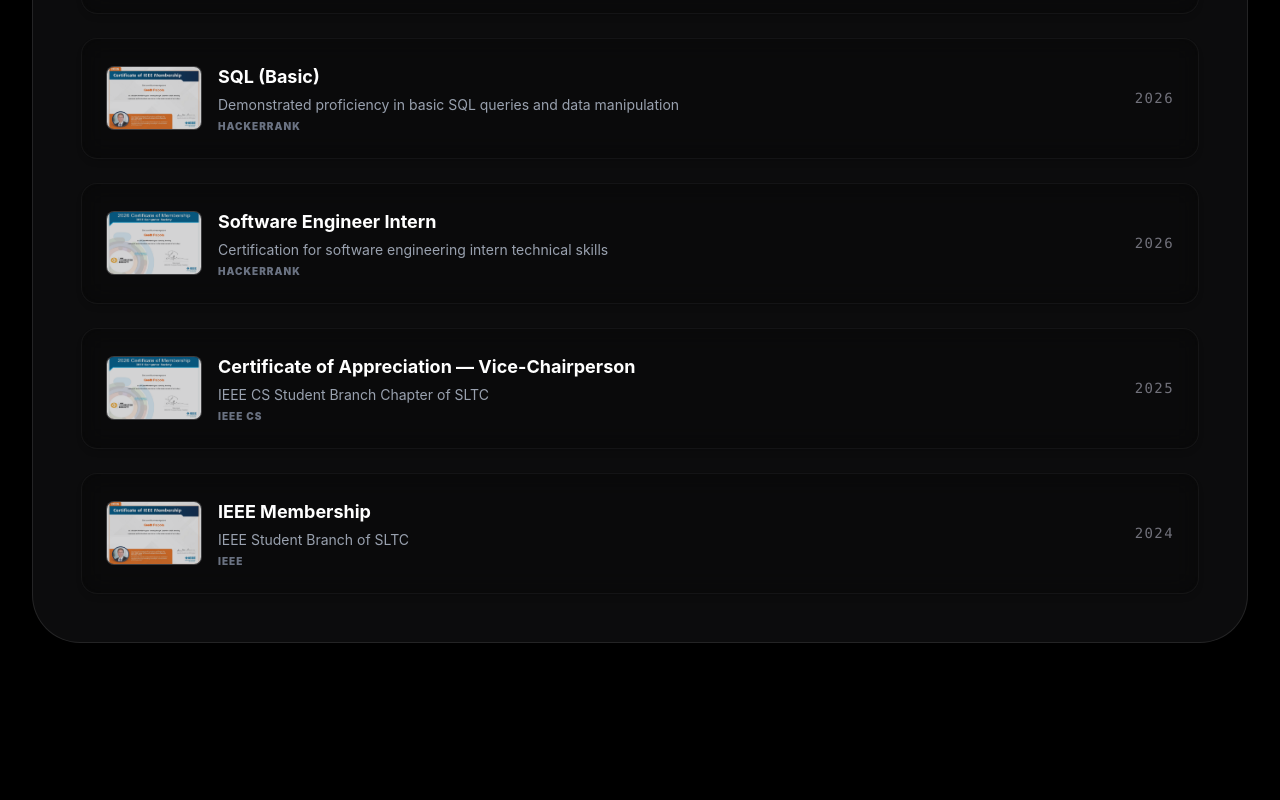
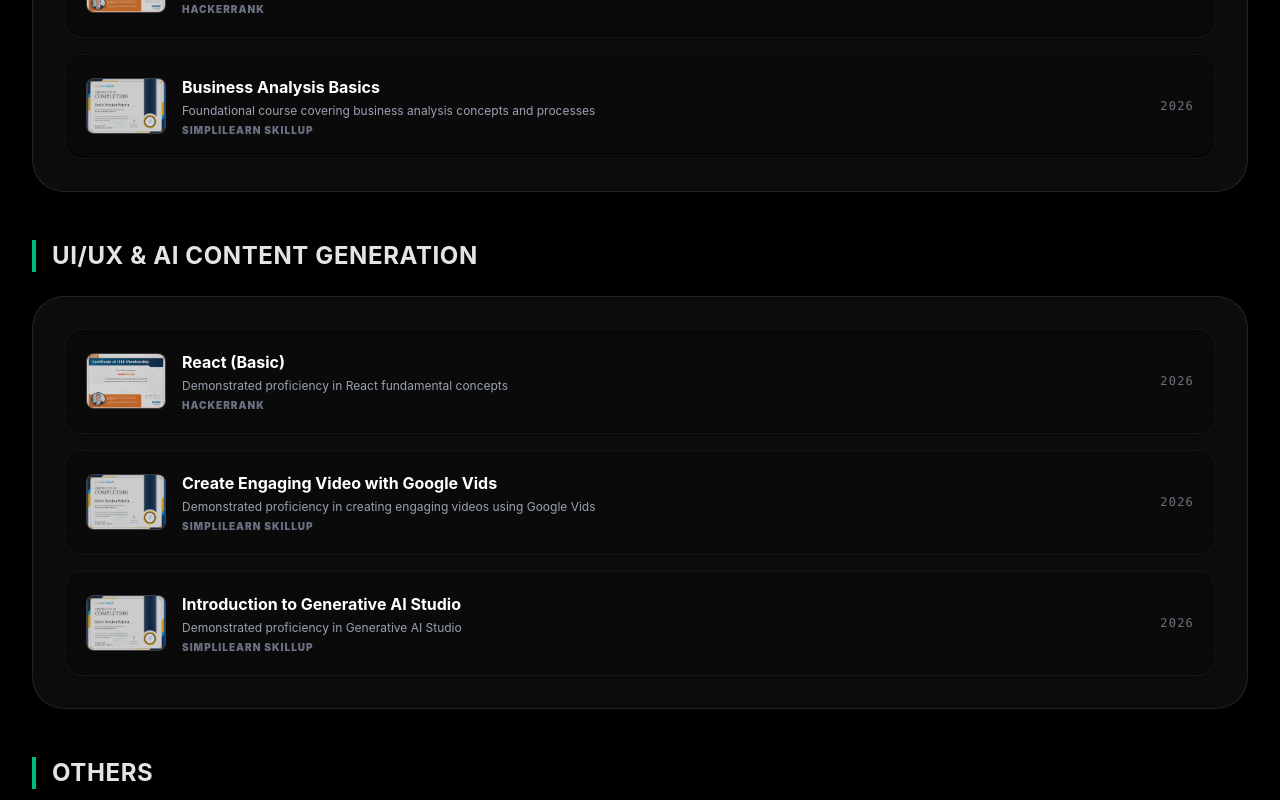
Before and after one commit to geeth-rp/portfolio-geeth, a React (Vite) app: page / in a window 1280 px wide. Shown: the part 7460-8260 px from the top of the page. Built offline with nearby package versions, Linux system fonts and the light colour scheme.

Commit message:
refactor: organize certificates into categorized sections with updated items

```diff
--- a/App.jsx
+++ b/App.jsx
@@ -554,15 +554,10 @@ const CertificatesAndProjects = () => {
     }
   ];
 
-  const certificates = [
+  const certificateCategories = [
     {
-      name: "Business Analysis Basics",
-      desc: "Foundational course covering business analysis concepts and processes",
-      issuer: "Simplilearn SkillUp",
-      year: "2026",
-      image: cert3,
-      link: "https://simpli-web.app.link/e/PsqS2x9iK6b"
-    },
+      title: "Business Analysis",
+      certificates: [
         {
           name: "SQL (Basic)",
           desc: "Demonstrated proficiency in basic SQL queries and data manipulation",
@@ -571,6 +566,48 @@ const CertificatesAndProjects = () => {
           image: cert1,
           link: "https://www.hackerrank.com/certificates/8d37badcae27"
         },
+        {
+          name: "Business Analysis Basics",
+          desc: "Foundational course covering business analysis concepts and processes",
+          issuer: "Simplilearn SkillUp",
+          year: "2026",
+          image: cert3,
+          link: "https://simpli-web.app.link/e/PsqS2x9iK6b"
+        }
+      ]
+    },
+    {
+      title: "UI/UX & AI Content Generation",
+      certificates: [
+        {
+          name: "React (Basic)",
+          desc: "Demonstrated proficiency in React fundamental concepts",
+          issuer: "HackerRank",
+          year: "2026",
+          image: cert1,
+          link: "https://www.hackerrank.com/certificates/112a45ce050c"
+        },
+        {
+          name: "Create Engaging Video with Google Vids",
+          desc: "Demonstrated proficiency in creating engaging videos using Google Vids",
+          issuer: "Simplilearn SkillUp",
+          year: "2026",
+          image: cert3,
+          link: "https://simpli-web.app.link/e/fuOGf36H06b"
+        },
+        {
+          name: "Introduction to Generative AI Studio",
+          desc: "Demonstrated proficiency in Generative AI Studio",
+          issuer: "Simplilearn SkillUp",
+          year: "2026",
+          image: cert3,
+          link: "https://simpli-web.app.link/e/AODVyeev26b"
+        }
+      ]
+    },
+    {
+      title: "Others",
+      certificates: [
         {
           name: "Software Engineer Intern",
           desc: "Certification for software engineering intern technical skills",
@@ -594,6 +631,8 @@ const CertificatesAndProjects = () => {
           year: "2024",
           image: cert1,
           link: "https://drive.google.com/file/d/1td8-l1EJp5S5t-UdjpesT4918HUrOrdX/view?usp=sharing"
+        }
+      ]
     }
   ];
 
@@ -668,12 +707,21 @@ const CertificatesAndProjects = () => {
             </div>
           </RevealOnScroll>
 
-          <div className="bg-white/70 dark:bg-zinc-900/50 backdrop-blur-xl rounded-[3rem] border border-white/50 dark:border-white/10 p-8 md:p-12 shadow-xl">
-            <div className="flex flex-col gap-6">
-              {certificates.map((cert, i) => (
-                <RevealOnScroll key={i} delay={i * 100}>
-                  <a href={cert.link || "#"} target={cert.link ? "_blank" : "_self"} rel="noopener noreferrer" className="flex flex-col md:flex-row md:items-center gap-4 p-6 bg-white/60 dark:bg-black/40 backdrop-blur-md rounded-2xl border border-white/50 dark:border-white/5 hover:border-emerald-300 dark:hover:border-emerald-500/30 transition-all group block shadow-md">
-                    <div className="w-24 h-16 bg-zinc-200 dark:bg-zinc-800 rounded-lg overflow-hidden flex-shrink-0 border border-zinc-300 dark:border-white/10 relative">
+          <div className="space-y-12">
+            {certificateCategories.map((category, catIndex) => (
+              category.certificates.length > 0 && (
+                <div key={catIndex}>
+                  <RevealOnScroll>
+                    <h3 className="text-2xl font-bold text-zinc-800 dark:text-zinc-200 uppercase tracking-wide mb-6 pl-4 border-l-4 border-emerald-500">
+                      {category.title}
+                    </h3>
+                  </RevealOnScroll>
+                  <div className="bg-white/70 dark:bg-zinc-900/50 backdrop-blur-xl rounded-[2rem] border border-white/50 dark:border-white/10 p-6 md:p-8 shadow-xl">
+                    <div className="flex flex-col gap-4">
+                      {category.certificates.map((cert, i) => (
+                        <RevealOnScroll key={cert.name} delay={i * 100}>
+                          <a href={cert.link || "#"} target={cert.link ? "_blank" : "_self"} rel="noopener noreferrer" className="flex flex-col md:flex-row md:items-center gap-4 p-5 bg-white/60 dark:bg-black/40 backdrop-blur-md rounded-2xl border border-white/50 dark:border-white/5 hover:border-emerald-300 dark:hover:border-emerald-500/30 transition-all group block shadow-md">
+                            <div className="w-20 h-14 bg-zinc-200 dark:bg-zinc-800 rounded-lg overflow-hidden flex-shrink-0 border border-zinc-300 dark:border-white/10 relative">
                               <img
                                 src={cert.image}
                                 alt={cert.name}
@@ -683,15 +731,15 @@ const CertificatesAndProjects = () => {
                               />
                             </div>
                             <div className="flex-grow">
-                      <h4 className="text-lg font-bold text-zinc-900 dark:text-white mb-1 group-hover:text-emerald-600 dark:group-hover:text-emerald-400 transition-colors flex items-center gap-2">
+                              <h4 className="text-md font-bold text-zinc-900 dark:text-white mb-1 group-hover:text-emerald-600 dark:group-hover:text-emerald-400 transition-colors flex items-center gap-2">
                                 {cert.name}
                                 {cert.link && <ExternalLink size={14} className="text-zinc-400 opacity-0 group-hover:opacity-100 transition-opacity" />}
                               </h4>
-                      <p className="text-zinc-600 dark:text-gray-400 text-sm mb-1">{cert.desc}</p>
+                              <p className="text-zinc-600 dark:text-gray-400 text-xs mb-1">{cert.desc}</p>
                               <p className="text-zinc-400 dark:text-gray-500 text-[10px] font-black uppercase tracking-widest">{cert.issuer}</p>
                             </div>
-                    <div className="flex flex-col md:items-end justify-between gap-3 mt-4 md:mt-0 flex-shrink-0">
-                      <div className="text-zinc-400 dark:text-zinc-500 font-mono text-sm uppercase tracking-widest text-left md:text-right">
+                            <div className="flex flex-col md:items-end justify-between gap-2 mt-3 md:mt-0 flex-shrink-0">
+                              <div className="text-zinc-400 dark:text-zinc-500 font-mono text-xs uppercase tracking-widest text-left md:text-right">
                                 {cert.year}
                               </div>
                             </div>
@@ -699,6 +747,10 @@ const CertificatesAndProjects = () => {
                         </RevealOnScroll>
                       ))}
                     </div>
+                  </div>
+                </div>
+              )
+            ))}
           </div>
         </div>
 
```
Lines whose indentation alone changed are shown as unchanged.
